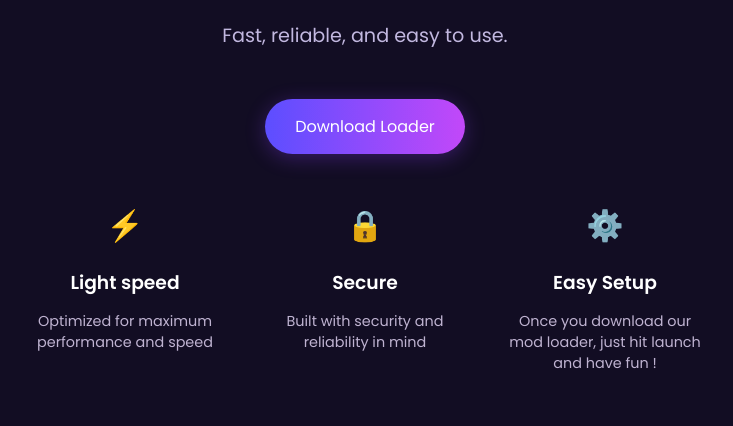
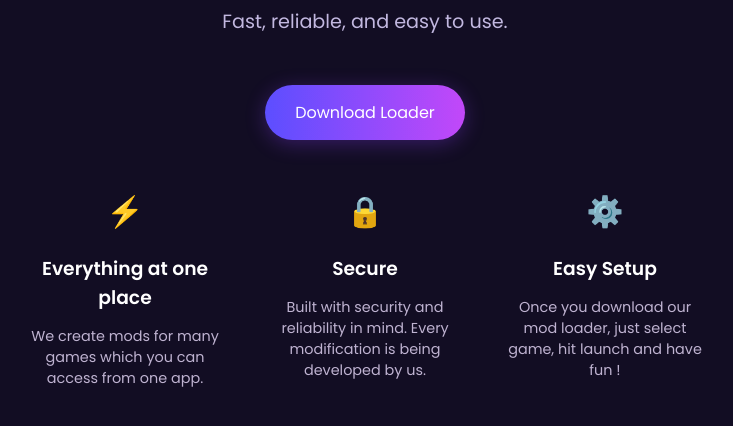
Before and after one commit to KebabUnit/SyntaxMenu, a plain HTML site: page index.html in a window 1280 px wide. Shown: the part 306-732 px from the top of the page, without its empty margins (275-1008 px from the left). Drawn offline with Linux system fonts and the light colour scheme; files whose address does not match are found by name.

Commit message:
Add files via upload

```diff
--- a/index.html
+++ b/index.html
@@ -91,29 +91,29 @@
   </style>
 </head>
 <body>
-  <img src="iconNoBackgroud.png" alt="Logo" class="logo" />
+  <img src="C:\Users\matyk\Desktop\syntaxResources\iconNoBackgroud.png" alt="Logo" class="logo" />
   <h1>Download our Loader</h1>
   <p class="subtitle">Fast, reliable, and easy to use.</p>
 
-  <a href="loader.exe" download class="download-button">
+  <a href="Syntax.rar" download class="download-button">
   Download Loader
   </a>
 
   <div class="features">
     <div class="feature">
       <div class="feature-icon">⚡</div>
-      <h3>Light speed</h3>
-      <p>Optimized for maximum performance and speed</p>
+      <h3>Everything at one place</h3>
+      <p>We create mods for many games which you can access from one app.</p>
     </div>
     <div class="feature">
       <div class="feature-icon">🔒</div>
       <h3>Secure</h3>
-      <p>Built with security and reliability in mind</p>
+      <p>Built with security and reliability in mind. Every modification is being developed by us.</p>
     </div>
     <div class="feature">
       <div class="feature-icon">⚙️</div>
       <h3>Easy Setup</h3>
-      <p>Once you download our mod loader, just hit launch and have fun !</p>
+      <p>Once you download our mod loader, just select game, hit launch and have fun !</p>
     </div>
   </div>
 </body>
```
Also changed, not shown: 1 other file.
